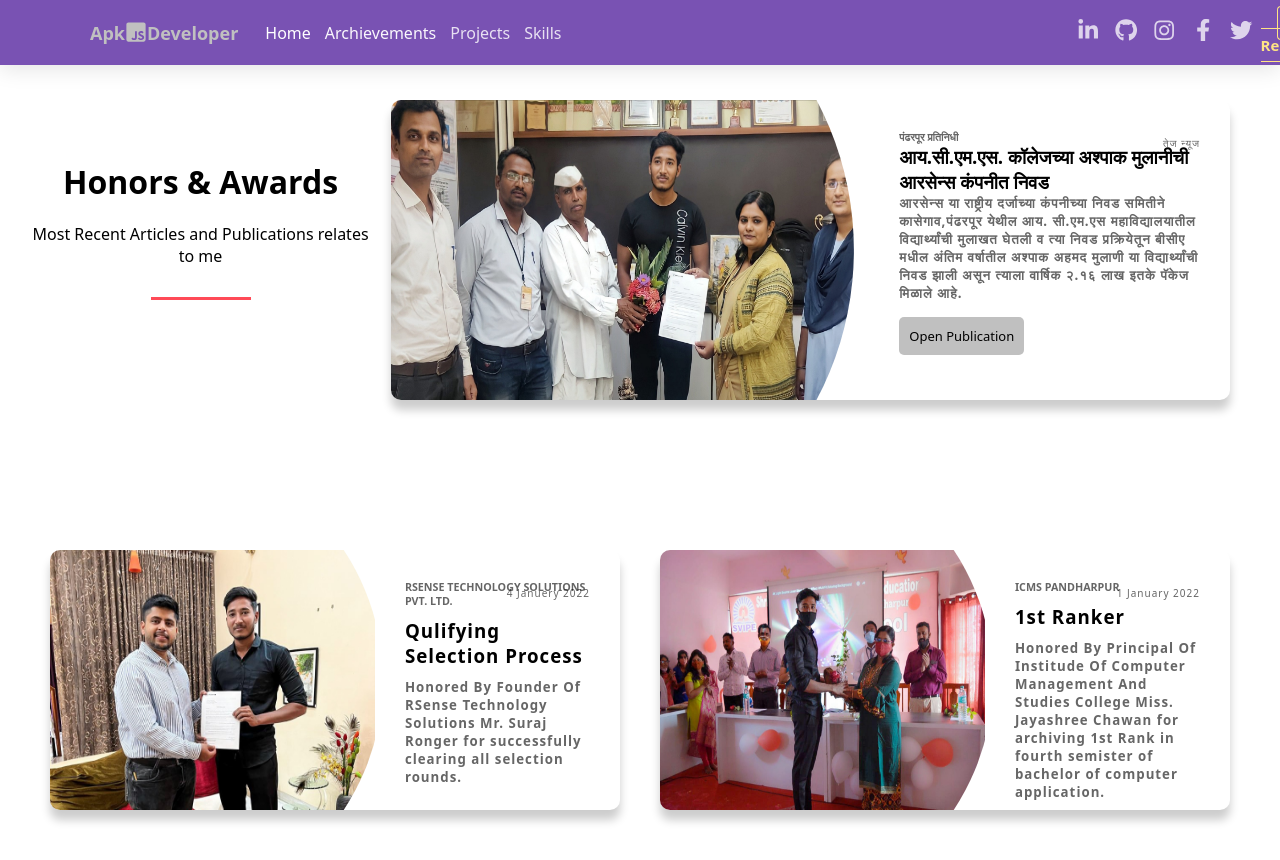
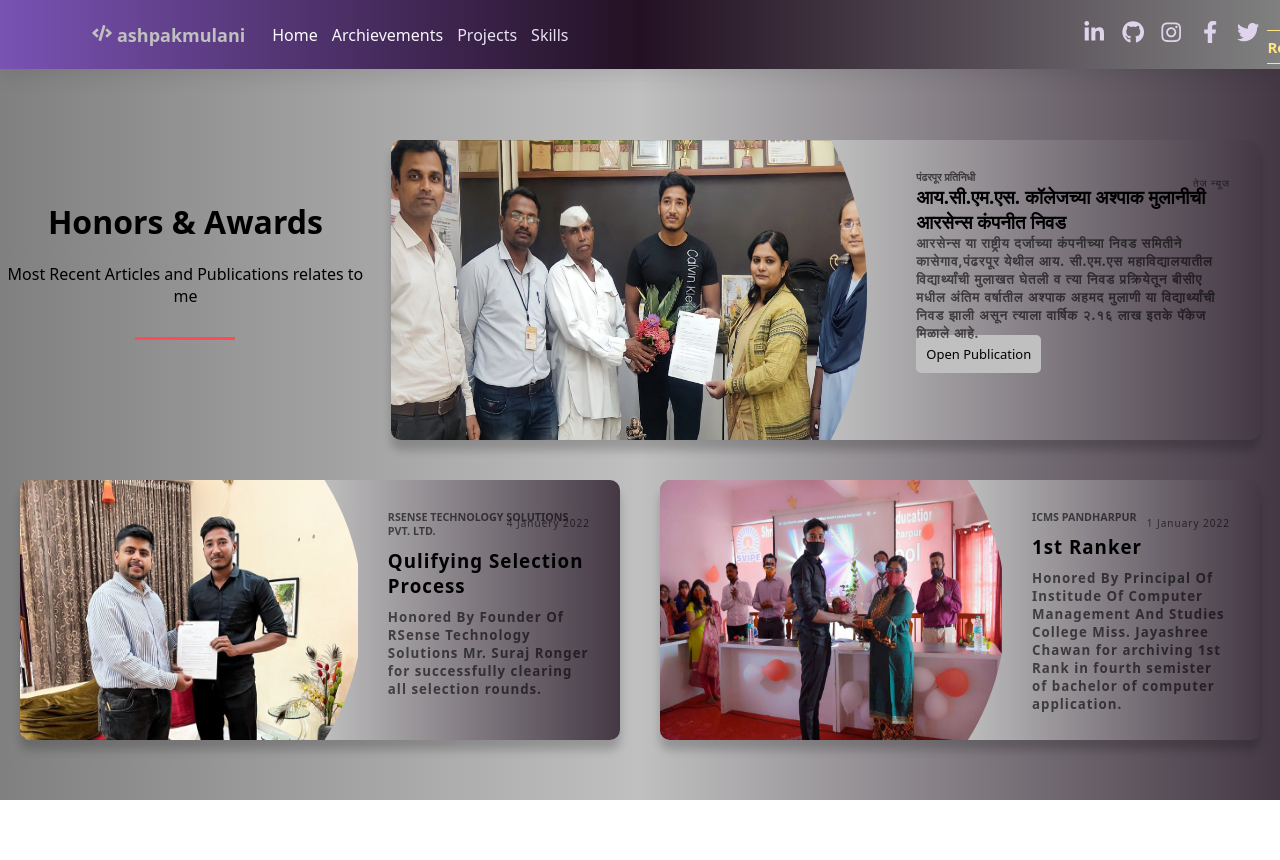
Before and after one commit to ashpakmulanii/portfolio, a React (Create React App) app: page /publications in a window 1280 px wide. After the commit the page ends 800 px from the top, so only its background shows below. Built offline with nearby package versions, Linux system fonts and the light colour scheme; a web font is replaced by a local one.

Commit message:
web bg changed

```diff
--- a/src/App.css
+++ b/src/App.css
@@ -52,7 +52,8 @@ body {
 /* header */
 /* Servives */
 .services {
-  /* background: #1f2235; */
+
+  background-image: linear-gradient(to right,gray,silver,#443844);
   padding: 100px 0;
 }
 
--- a/src/components/Banner.css
+++ b/src/components/Banner.css
@@ -1,35 +1,24 @@
 @import url('https://fonts.googleapis.com/css2?family=Arvo:wght@700&display=swap');
-header {
-  padding-top:100px;
-  display:flex;
-  }
-
-  header .banner__container {
-    height:500px;
-    align-items: center;
-  }
-
-  .bannertext__container{
-    padding-right: 50px;
-    padding-left:50px;
-  }
 
 
-  .banner__img img{
-    background-size: cover;
-    height:400px;
-    position: relative;
-    -moz-border-radius: 10px;
-    -webkit-border-radius: 10px;
-    border-radius: 10px;
-  }
-  .banner__img img:before {
-    content: "";
-    position: absolute;
-    border-top: 13px solid transparent;
-    border-right: 26px solid red;
-    border-bottom: 13px solid transparent;
-  }
+
+
+.banner__bg{
+  border-radius:30px;
+padding:10px;
+  opacity:0.6;
+  position:absolute;
+  box-shadow: 0 5px 20px rgba(0, 0, 0, 0.1);
+}
+.bannertext__container{
+  background-image: linear-gradient(to right,gray,silver,#443844);
+  height: 430px;
+ padding-top:100px;
+  display:flex;
+  flex-direction: row;
+  justify-content: center;
+}
+
 
   .bannertext__container p {
     font-size: 18px;
@@ -38,10 +27,24 @@ header {
     font-family: ui-sans-serif, system-ui, -apple-system, BlinkMacSystemFont, Segoe UI, Roboto, Helvetica Neue, Arial, Noto Sans, sans-serif, Apple Color Emoji, Segoe UI Emoji, Segoe UI Symbol, Noto Color Emoji;
 
   }
-  .admin{
-    display:flex;
-    flex-direction: row;
+  .bannertext__container h1 {
+    font-size: 63px;
+    padding-bottom:7px;
+    opacity: 0.8;
+    font-family: ui-sans-serif, system-ui, -apple-system, BlinkMacSystemFont, Segoe UI, Roboto, Helvetica Neue, Arial, Noto Sans, sans-serif, Apple Color Emoji, Segoe UI Emoji, Segoe UI Symbol, Noto Color Emoji;
+  }
+  .left__block{
+    padding-right:300px;
+
+  }
+
+
+
+
+  .right__block .admin{
     padding-bottom: 40px;
+
+    text-align: center;
   }
 
 .admin__info{
@@ -96,18 +99,10 @@ header {
     background-color: grey;
   }
 
-  .bannertext__container h3{
-    font-size:21px;
-  }
-  .bannertext__container h2 {
-    font-size: 35px;
-    font-weight: 700;
-    padding-bottom:7px;
-    opacity: 0.8;
-    font-family: ui-sans-serif, system-ui, -apple-system, BlinkMacSystemFont, Segoe UI, Roboto, Helvetica Neue, Arial, Noto Sans, sans-serif, Apple Color Emoji, Segoe UI Emoji, Segoe UI Symbol, Noto Color Emoji;
-  }
+
+
   .quote__box {
-    padding-right:100px;
+    max-width: 500px;
     padding-bottom: 10px;
     font-weight: "400";
     line-height:26px;
@@ -139,9 +134,6 @@ header {
     }
   }
 
-
-
-
   .btn {
     outline: none;
     border: none;
@@ -167,12 +159,6 @@ header {
     border-radius: 50px;
   }
 
-
-  .bannertext__container .banner__logo{
-    font-size:35px;
-    font-weight: 1200;
-    opacity:0.6;
-  }
  @media (max-width: 425px){
   .two__btn{
     flex-direction: column;
@@ -191,15 +177,21 @@ header {
 
   @media (max-width: 825px) {
 
-      .bannertext__container h2 {
+      .bannertext__container h1 {
         font-size: 27px;
       }
       .bannertext__container{
+        height:580px;
         padding-right:0px;
         padding-left:0;
+        flex-direction: column;
         text-align: center;
         justify-content: center;
         align-items: center;
+      }
+      .left__block{
+        padding-right:0;
+
       }
       .quote__box {
         padding:10px;
@@ -224,11 +216,7 @@ header {
     }
 
 
-      .header__section h2 {
-        font-size: 21px;
-        font-weight: 700;
-        margin-bottom: 20px;
-      }
+
       .header__section p {
         font-size: 15px;
         font-weight: 400;
--- a/src/components/Banner.js
+++ b/src/components/Banner.js
@@ -13,19 +13,20 @@ import "./Banner.css";
 const Banner = () => {
   const [state, setState] = React.useState({
     text: "Welcome to my personal portfolio. This is all about my computer science journey and archievemnts and either services for you",
-    fullText__Visibility: false,
     image: "../images/12.jpg"
   });
 
   return (
-    <header>
-      <div className="banner__container">
+
     <div className="bannertext__container">
-          <h2>Welcome to <span className="banner__logo">Portfolio</span></h2>
+      <div className="left__block">
+        <h1>Welcome to Portfolio</h1><h1> I'm Ashpak Mulani</h1>
         <span className="ChangingText"></span>
         <div className="quote__box">
           <p>{state.text}</p>
         </div>
+      </div>
+      <div className="right__block">
         <div className="admin">
           <img className="admin__img" src={require("../images/admin.JPG")} />
           <div className="admin__info">
@@ -37,14 +38,12 @@ const Banner = () => {
           <Link to="/publications" className="show__more">Publications</Link>
           <Link to="/myservices" className="explore__btn">Explore Services</Link>
         </div>
+      </div>
+      {/* <img className="banner__bg" src={require("../images/banner(1).jpg")}></img> */}
 
     </div>
-      </div>
-      <div className="banner__img">
-        <img src="https://www.mindinventory.com/blog/wp-content/uploads/2021/05/react-libraries.png" />
-      </div>
 
-    </header>
+
 
   );
 };
--- a/src/components/Nav.js
+++ b/src/components/Nav.js
@@ -9,9 +9,8 @@ const Nav = () => {
       <div className="navbar__container">
         <ul className="navbar__left">
           <div className="navbar__title">
-            <span className="Span">Apk </span>
-            <FaJsSquare style={{ fontSize: "22px", color: "silver" }} />
-            <span className="Span">Developer</span>
+            <FaCode style={{ fontSize: "20px", color: "silver", marginRight: "5px" }} />
+            <span className="Span">ashpakmulani</span>
           </div>
         </ul>
         <ul className="ln">
@@ -97,6 +96,7 @@ const Nav = () => {
         </div>
       </div>
     </nav>
+
   );
 };
 
--- a/src/components/Navbar.css
+++ b/src/components/Navbar.css
@@ -3,8 +3,8 @@
 .navbar {
     width: 100%;
     position: fixed;
-    background:#7952B3;
-    padding:10px;
+    background-image: linear-gradient(to left,gray,#231123,#7952B3);
+    padding:12px;
     z-index: 1;
     box-shadow: 0 5px 20px rgba(0, 0, 0, 0.1);
   }
@@ -50,7 +50,7 @@
 
   .Span {
     font-size: 18px;
-   color:#c0c0c0;
+   color: silver;
   }
 
   .ln {
--- a/src/components/Projects.css
+++ b/src/components/Projects.css
@@ -1,6 +1,8 @@
 
 .Econtainer {
     position: relative;
+    background-image: linear-gradient(to right,gray,silver,#443844);
+  border-radius: 10px;
     display: flex;
     justify-content: center;
     align-items: center;
@@ -64,6 +66,8 @@
   }
 
   .projects {
+    background-image: linear-gradient(to right,gray,silver,#443844);
+
     padding: 100px 0;
     height:1000px;
   }
--- a/src/components/Publications.css
+++ b/src/components/Publications.css
@@ -2,13 +2,19 @@
 * {
 	box-sizing: border-box;
 }
+.publications{
+
+	background-image: linear-gradient(to right,gray,silver,#443844);
+	height:100vh;
+	padding-top:120px;
+}
+
+.course__container{
+
+	display:flex;
+	flex-direction: row;
 
 
-.course__container{
-	display:flex;
-	flex-direction: row;
-	padding:30px;
-	padding-top:80px;
 }
 .course__container .common{
 	margin-top:80px;
@@ -28,7 +34,7 @@
 }
 
 .course {
-	background-color: #fff;
+	background-image: linear-gradient(to right,gray,silver,#443844);
 	border-radius: 10px;
 	box-shadow: 0 10px 10px rgba(0, 0, 0, 0.2);
 	display: flex;
@@ -40,7 +46,7 @@
 
 }
 .course__link {
-	background-color: #fff;
+	background-image: linear-gradient(to right,gray,silver,#443844);
 	border-radius: 10px;
 	box-shadow: 0 10px 10px rgba(0, 0, 0, 0.2);
 	display: flex;
@@ -67,10 +73,8 @@
 	color:black;
     cursor: pointer;
 
-	position:absolute;
     background-color:silver;
     padding:10px;
-	margin-top:15px;
     border-radius: 5px;
     font-size:13px;
 }
@@ -293,6 +297,8 @@
 	text-decoration: none;
 }
 
+
+
 @media screen and (max-width: 480px) {
 	.course__container{
 		flex-direction: column;
--- a/src/components/Publications.jsx
+++ b/src/components/Publications.jsx
@@ -3,7 +3,7 @@ import "./Publications.css";
 
 export const Publications = () => {
     return (
-        <div>
+        <div className="publications">
             <div className="course__container">
                 <div className="common">
                     <h1 className="mainHeader">Honors & Awards </h1>
--- a/src/components/footer__style.css
+++ b/src/components/footer__style.css
@@ -14,7 +14,7 @@ footer{
   width: 100%;
   bottom: 0;
   left: 0;
-  background: #7952B3;
+  background-image: linear-gradient(to right,gray,#231123,#7952B3);
   height:300px;
 }
 
```
Also changed, not shown: src/images/banner(1).jpg (added). Lines whose indentation alone changed are shown as unchanged.
